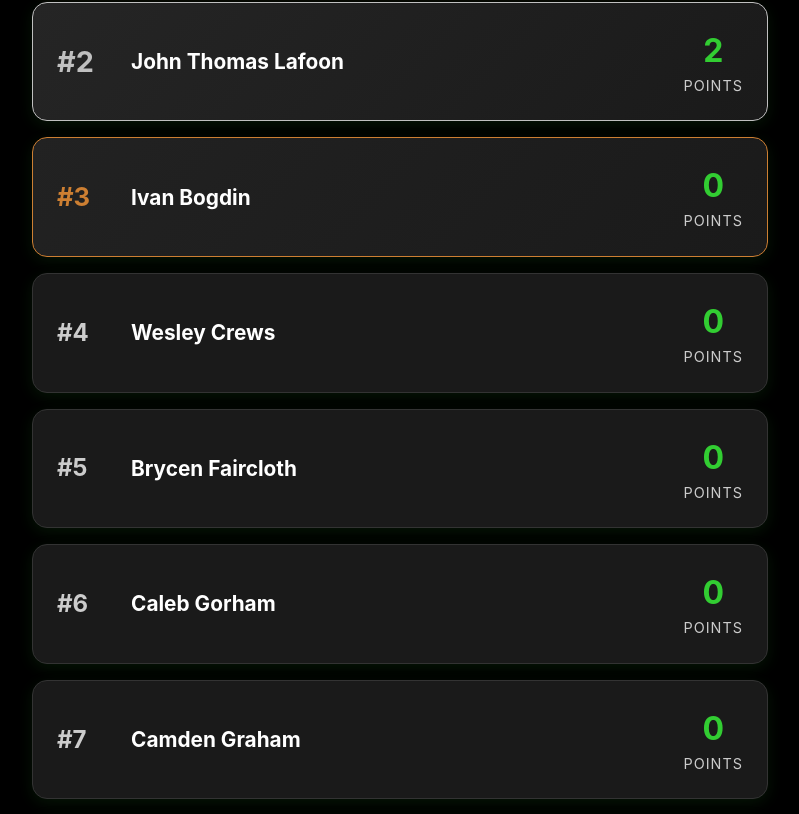
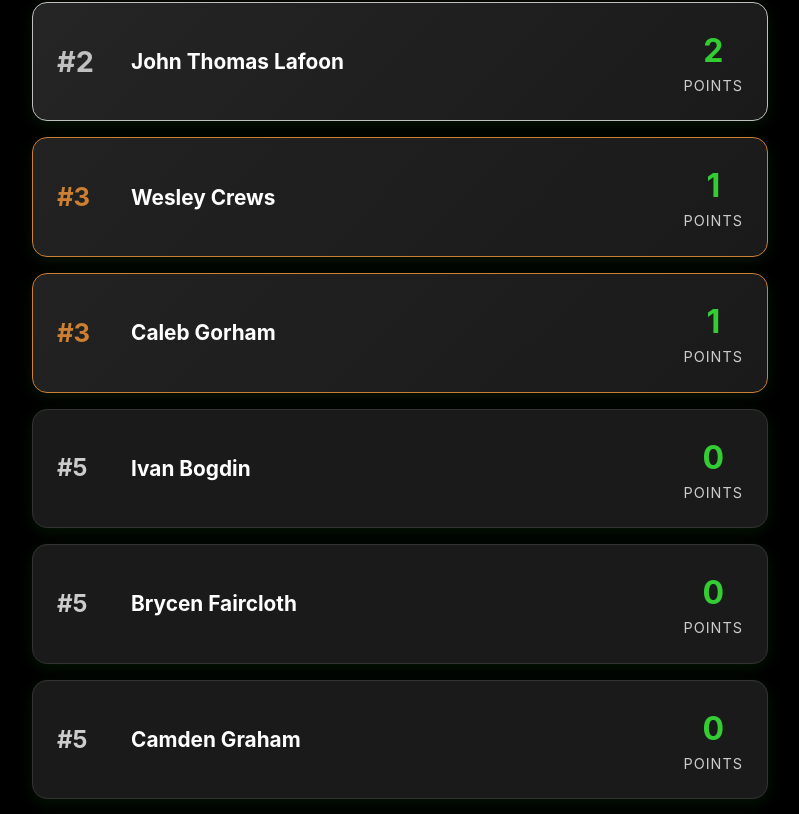
Before and after one commit to akeisling-nCino/rsquad, a React (Vite) app in the folder rsquad/: page / in a window 1280 px wide. Shown: the part 825-1639 px from the top of the page, without its empty margins (240-1039 px from the left). Built offline with nearby package versions, Linux system fonts and the light colour scheme.

Commit message:
add points to caleb, wesley, and micah, also handle ties properly

```diff
--- a/rsquad/src/App.tsx
+++ b/rsquad/src/App.tsx
@@ -12,9 +12,9 @@ interface Student {
 function App() {
   const [students] = useState<Student[]>([
     { id: 1, name: "Ivan Bogdin", points: 0 },
-    { id: 2, name: "Wesley Crews", points: 0 },
+    { id: 2, name: "Wesley Crews", points: 1 },
     { id: 3, name: "Brycen Faircloth", points: 0 },
-    { id: 4, name: "Caleb Gorham", points: 0 },
+    { id: 4, name: "Caleb Gorham", points: 1 },
     { id: 5, name: "Camden Graham", points: 0 },
     { id: 6, name: "Max Halagarda", points: 0 },
     { id: 7, name: "Shea Harper", points: 0 },
@@ -26,7 +26,7 @@ function App() {
     { id: 13, name: "Brandt McGee", points: 0 },
     { id: 14, name: "Tyler Miller", points: 0 },
     { id: 15, name: "Knox Morgan", points: 0 },
-    { id: 16, name: "Micah O'Neill", points: 3 },
+    { id: 16, name: "Micah O'Neill", points: 4 },
     { id: 17, name: "Blake Podolinsky", points: 0 },
     { id: 18, name: "Dylan Swancer", points: 0 },
     { id: 19, name: "Nolan Thacker", points: 0 },
@@ -35,6 +35,11 @@ function App() {
   ]);
 
   const sortedStudents = [...students].sort((a, b) => b.points - a.points);
+
+  // Calculate rank for each student (accounting for ties)
+  const getRank = (student: Student): number => {
+    return sortedStudents.filter((s) => s.points > student.points).length + 1;
+  };
 
   return (
     <div className="app">
@@ -71,9 +76,11 @@ function App() {
         </div>
 
         <div className="students-list">
-          {sortedStudents.map((student, index) => (
-            <div key={student.id} className={`student-card rank-${index + 1}`}>
-              <div className="rank">#{index + 1}</div>
+          {sortedStudents.map((student) => {
+            const rank = getRank(student);
+            return (
+              <div key={student.id} className={`student-card rank-${rank}`}>
+                <div className="rank">#{rank}</div>
                 <div className="student-info">
                   <h3>{student.name}</h3>
                 </div>
@@ -82,7 +89,8 @@ function App() {
                   <span className="points-label">points</span>
                 </div>
               </div>
-          ))}
+            );
+          })}
         </div>
       </main>
 
```
Also changed, not shown: 1 other file (tests, documents, lock files or other folders). Lines whose indentation alone changed are shown as unchanged.
